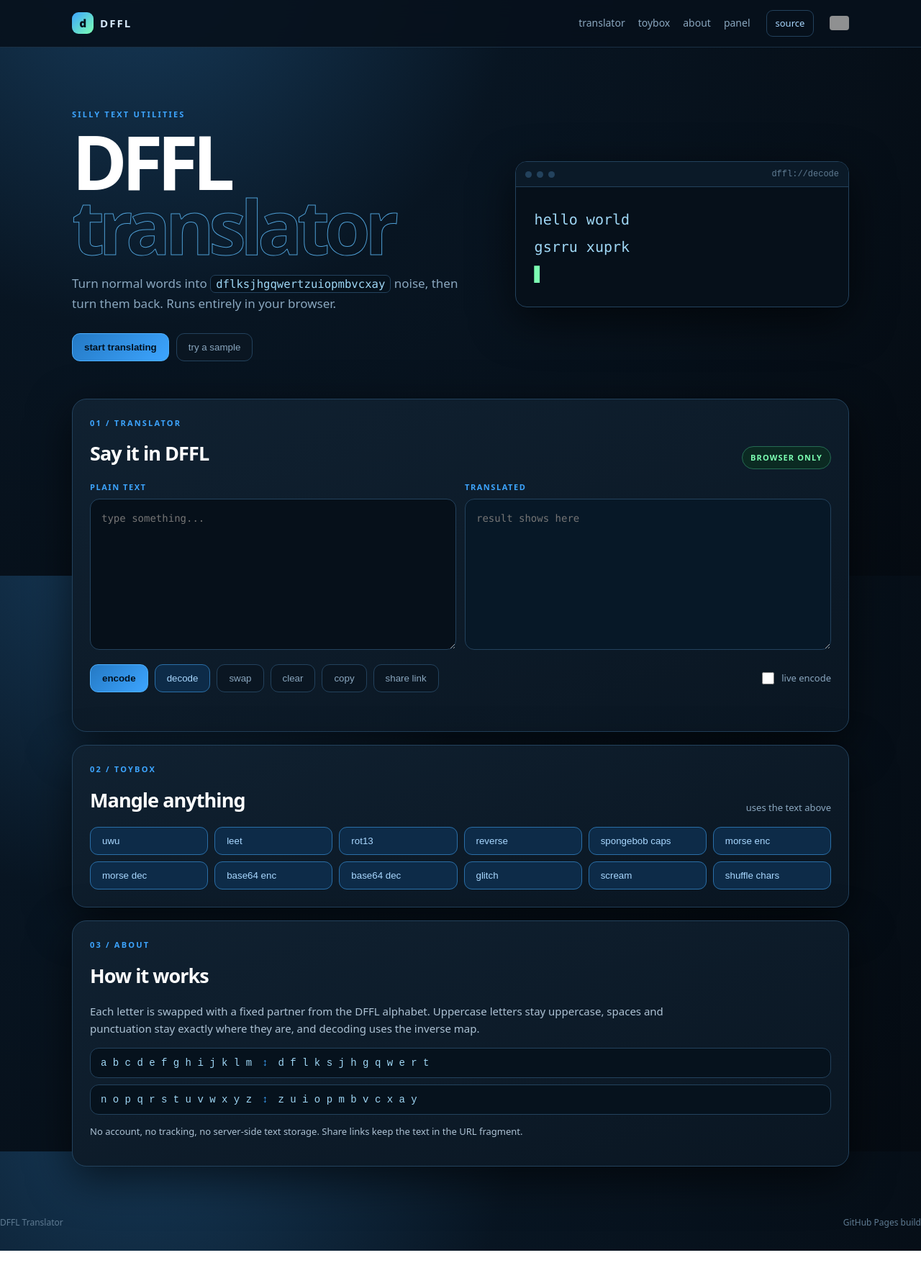
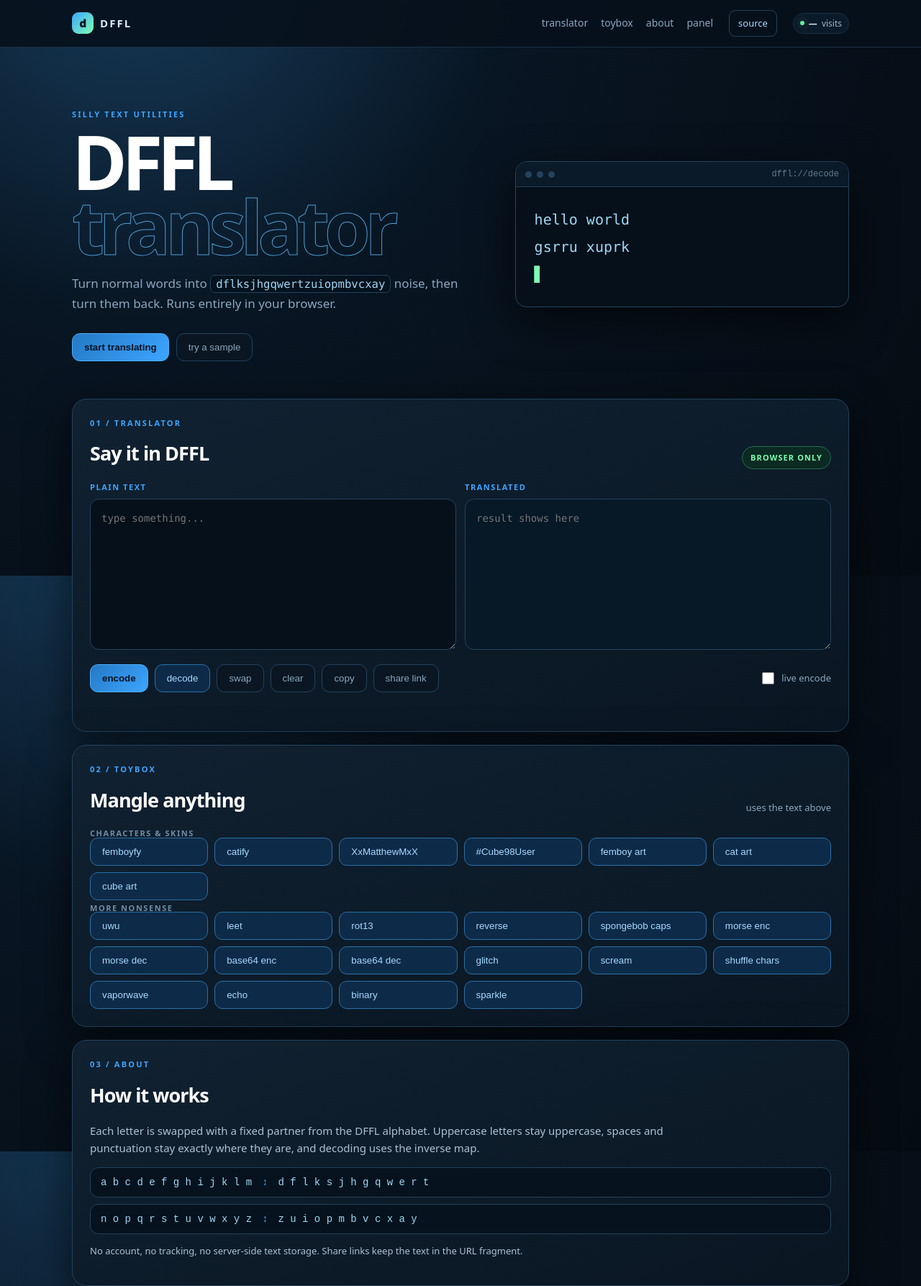
Before and after one commit to olda9991/dffl, a plain HTML site: page index.html in a window 1280 px wide. Shown: the top 1787 px of the page at 72% size. Before the commit the page ends 1738 px from the top, so only its background shows below. Drawn offline with Linux system fonts and the light colour scheme; no server answers; grey boxes are pictures that could not be loaded.

Commit message:
Add themed toys and live visitor count

```diff
--- a/app.js
+++ b/app.js
@@ -6,6 +6,12 @@ for(let i=0;i<26;i++){ENC[PLAIN[i]]=DFFL[i];DEC[DFFL[i]]=PLAIN[i];}
 const MORSE={A:'.-',B:'-...',C:'-.-.',D:'-..',E:'.',F:'..-.',G:'--.',H:'....',I:'..',J:'.---',K:'-.-',L:'.-..',M:'--',N:'-.',O:'---',P:'.--.',Q:'--.-',R:'.-.',S:'...',T:'-',U:'..-',V:'...-',W:'.--',X:'-..-',Y:'-.--',Z:'--..',0:'-----',1:'.----',2:'..---',3:'...--',4:'....-',5:'.....',6:'-....',7:'--...',8:'---..',9:'----.'};
 const MORSE_REV={};
 for(const k in MORSE)MORSE_REV[MORSE[k]]=k;
+const ART={
+femboy:'(◕‿◕) つ♡⊂\n  /\\_/\\\n ( o.o )\n  > ^ <\n femboy mode: active',
+cat:' /\\_/\\\n( o.o )\n > ^ <\n nya~ :3\n certified cat',
+matthew:'  ______\n / Xx  \\\n|Matthew|\n \\__X__/\n XxMatthewMxX',
+cube:'[Cube98]\n[ 98  ]\n[ USER ]\n #Cube98User'
+};
 const source=document.getElementById('source');
 const output=document.getElementById('output');
 const status=document.getElementById('status');
@@ -18,8 +24,16 @@ function swap(){source.value=output.value;output.value='';lastSource='';source.f
 function clearAll(){source.value='';output.value='';lastSource='';history.replaceState(null,'',location.pathname);source.focus();}
 function loadSample(){source.value='dffl makes normal text look cursed';dfflTranslate(true);source.focus();}
 function shuffled(s){const a=s.split('');for(let i=a.length-1;i>0;i--){const j=Math.floor(Math.random()*(i+1));const t=a[i];a[i]=a[j];a[j]=t;}return a.join('');}
-function toy(kind){const s=source.value;if(!s){say('type something first');return;}let o=s;
-if(kind==='uwu')o=s.replace(/(?:th|r|l)/gi,m=>m.toLowerCase()==='th'?'d':'w').replace(/([!?.])$/,' $1 uwu');
+const TOY_LABELS={femboy:'femboy mode',cat:'cat mode',matthew:'matthew mode',cube:'cube mode',femboyart:'femboy art',catart:'cat art',cubeart:'cube art',vapor:'vaporwave',echo:'echo',binary:'binary',sparkle:'sparkle'};
+function toy(kind){const s=source.value;const art=kind.endsWith('art');if(!s&&!art){say('type something first');return;}let o=s;
+if(kind==='femboy')o=s.replace(/(?:th|r|l)/gi,m=>m.toLowerCase()==='th'?'d':'w').replace(/\b(is|are|am)\b/gi,m=>m+', like').replace(/\s*~\s*$/,'')+' ~ (◕‿◕)';
+else if(kind==='cat')o=s.replace(/(?:th|r|l)/gi,m=>m.toLowerCase()==='th'?'d':'w').replace(/\s*~\s*$/,'')+' nya~ :3';
+else if(kind==='matthew')o='XxMatthewMxX: '+s.trim().split(/\s+/).map((w,i)=>i%2?w.toLowerCase():w.toUpperCase()).join(' ')+' [cube98]';
+else if(kind==='cube')o='#Cube98User: '+s.trim().split(/\s+/).map(w=>'['+w+']').join(' ');
+else if(kind==='femboyart')o=ART.femboy;
+else if(kind==='catart')o=ART.cat;
+else if(kind==='cubeart')o=ART.cube;
+else if(kind==='uwu')o=s.replace(/(?:th|r|l)/gi,m=>m.toLowerCase()==='th'?'d':'w').replace(/([!?.])$/,' $1 uwu');
 else if(kind==='leet')o=s.replace(/[a-z]/gi,c=>({'a':'4','e':'3','i':'1','o':'0','s':'5','t':'7'}[c.toLowerCase()]||c));
 else if(kind==='rot13')o=mapText(s,{a:'n',b:'o',c:'p',d:'q',e:'r',f:'s',g:'t',h:'u',i:'v',j:'w',k:'x',l:'y',m:'z',n:'a',o:'b',p:'c',q:'d',r:'e',s:'f',t:'g',u:'h',v:'i',w:'j',x:'k',y:'l',z:'m'});
 else if(kind==='reverse')o=s.split('').reverse().join('');
@@ -31,9 +45,13 @@ else if(kind==='unbase64'){try{o=decodeURIComponent(escape(atob(s.trim())));}cat
 else if(kind==='glitch')o=s.split('').map(c=>/\s/.test(c)?c:(Math.random()<.2?DFFL[Math.floor(Math.random()*26)]:c)).join('');
 else if(kind==='scream')o=s.toUpperCase().replace(/[.!?]*$/,'!!!');
 else if(kind==='shuffle')o=shuffled(s);
+else if(kind==='vapor')o=s.replace(/[!-~]/g,c=>String.fromCharCode(c.charCodeAt(0)+0xFEE0)).replace(/ /g,'　');
+else if(kind==='echo')o=s.trim().split(/\s+/).map(w=>w+' '+w).join(' ');
+else if(kind==='binary')o=s.split('').map(c=>c.charCodeAt(0).toString(2).padStart(8,'0')).join(' ');
+else if(kind==='sparkle')o=s.trim().split(/\s+/).map(w=>'*'+w+'*').join(' ');
 output.value=o;
 lastSource='';
-say(kind+' applied');}
+say((TOY_LABELS[kind]||kind)+' applied');}
 async function copyText(t,msg){try{await navigator.clipboard.writeText(t);say(msg);}catch(e){const a=document.createElement('textarea');a.value=t;document.body.appendChild(a);a.select();try{document.execCommand('copy');say(msg);}catch(x){say('copy failed');}a.remove();}}
 function copyResult(){if(!output.value){say('nothing to copy');return;}copyText(output.value,'copied');}
 function share(){const t=source.value||output.value;if(!t){say('nothing to share');return;}const u=new URL(location.href);u.hash='text='+encodeURIComponent(t);history.replaceState(null,'',u);copyText(u.toString(),'share link copied');}
@@ -46,3 +64,10 @@ const installBtn=document.getElementById('installBtn');
 window.addEventListener('beforeinstallprompt',e=>{e.preventDefault();installPrompt=e;if(installBtn)installBtn.hidden=false;});
 if(installBtn)installBtn.addEventListener('click',async()=>{if(!installPrompt)return;installPrompt.prompt();await installPrompt.userChoice;installPrompt=null;installBtn.hidden=true;});
 window.addEventListener('appinstalled',()=>{if(installBtn)installBtn.hidden=true;});
+const VISIT_KEY='dffl_olda9991_visits';
+const VISIT_API='https://countapi.mileshilliard.com/api/v1';
+const visitsValue=document.getElementById('visitsValue');
+async function visitRequest(path){const r=await fetch(VISIT_API+path,{cache:'no-store'});if(!r.ok)throw new Error('visit api '+r.status);const d=await r.json();return d.value;}
+async function refreshVisits(path){if(!visitsValue)return;try{visitsValue.textContent=Number(await visitRequest(path)).toLocaleString();}catch(e){if(visitsValue.textContent==='…')visitsValue.textContent='—';}}
+async function initVisits(){if(!visitsValue)return;let hit=false;try{hit=!sessionStorage.getItem('dffl_visit_counted');}catch(e){hit=true;}await refreshVisits((hit?'/hit/':'/get/')+VISIT_KEY);if(hit){try{sessionStorage.setItem('dffl_visit_counted','1');}catch(e){}}setInterval(()=>refreshVisits('/get/'+VISIT_KEY),10000);}
+initVisits();
--- a/index.html
+++ b/index.html
@@ -22,7 +22,9 @@
 <a href="panel/">panel</a>
 </nav>
 <a class="source" href="https://github.com/olda9991/dffl" rel="noreferrer">source</a>
-<img class="visits" src="https://visitor-badge.laobi.icu/badge?page_id=olda9991.dfflvisits&left_text=visits" alt="site visits" title="site visits">
+<div class="visits" id="visits" title="visits update live">
+<span class="pulse"></span><b id="visitsValue">…</b><span>visits</span>
+</div>
 </header>
 
 <main id="top">
@@ -83,6 +85,17 @@ gsrru xuprk
 </div>
 <span class="muted">uses the text above</span>
 </div>
+<div class="toy-label">characters & skins</div>
+<div class="toy-grid">
+<button onclick="toy('femboy')">femboyfy</button>
+<button onclick="toy('cat')">catify</button>
+<button onclick="toy('matthew')">XxMatthewMxX</button>
+<button onclick="toy('cube')">#Cube98User</button>
+<button onclick="toy('femboyart')">femboy art</button>
+<button onclick="toy('catart')">cat art</button>
+<button onclick="toy('cubeart')">cube art</button>
+</div>
+<div class="toy-label">more nonsense</div>
 <div class="toy-grid">
 <button onclick="toy('uwu')">uwu</button>
 <button onclick="toy('leet')">leet</button>
@@ -96,6 +109,10 @@ gsrru xuprk
 <button onclick="toy('glitch')">glitch</button>
 <button onclick="toy('scream')">scream</button>
 <button onclick="toy('shuffle')">shuffle chars</button>
+<button onclick="toy('vapor')">vaporwave</button>
+<button onclick="toy('echo')">echo</button>
+<button onclick="toy('binary')">binary</button>
+<button onclick="toy('sparkle')">sparkle</button>
 </div>
 </section>
 
--- a/styles.css
+++ b/styles.css
@@ -11,7 +11,10 @@ nav{display:flex;gap:18px;margin-left:auto;color:var(--muted);font-size:14px}
 nav a:hover{color:var(--accent)}
 .source{border:1px solid var(--line);border-radius:9px;padding:7px 12px;font-size:13px;color:#a9d8ff}
 .source:hover{border-color:var(--accent)}
-.visits{height:20px;width:auto;display:block;border-radius:4px;opacity:.9}
+.visits{display:inline-flex;align-items:center;gap:6px;padding:4px 9px;border:1px solid #1a3044;border-radius:999px;background:#0b1a29;color:#9fb6c9;font-size:12px;white-space:nowrap}
+.visits b{color:#e6f1ff;font-variant-numeric:tabular-nums}
+.pulse{width:6px;height:6px;border-radius:50%;background:#5ef2a0;box-shadow:0 0 0 0 #5ef2a099;animation:pulse 2s infinite}
+@keyframes pulse{70%{box-shadow:0 0 0 6px #5ef2a000}100%{box-shadow:0 0 0 0 #5ef2a000}}
 main{width:min(1080px,calc(100% - 32px));margin:0 auto;padding:60px 0 34px}
 .hero{display:grid;grid-template-columns:1.1fr .9fr;gap:48px;align-items:center;min-height:400px;margin-bottom:28px}
 .kicker{display:block;color:var(--accent);font-size:11px;font-weight:900;letter-spacing:.2em;text-transform:uppercase;margin-bottom:12px}
@@ -47,6 +50,7 @@ textarea[readonly]{background:#071827;color:#9fd7f5}
 .toggle{display:flex;align-items:center;gap:7px;color:var(--muted);font-size:13px;margin-left:auto}
 input[type=checkbox]{accent-color:var(--accent);width:17px;height:17px}
 .status{min-height:20px;color:var(--accent2);font-size:13px;margin-top:10px}
+.toy-label{margin:2px 0 -3px;color:#6f8ca5;font-size:11px;font-weight:700;letter-spacing:.14em;text-transform:uppercase}
 .toy-grid{display:grid;grid-template-columns:repeat(auto-fit,minmax(150px,1fr));gap:9px}
 .toy-grid button{text-align:left}
 .about p{max-width:820px;color:#adc2d4}
--- a/sw.js
+++ b/sw.js
@@ -1,4 +1,4 @@
-const CACHE='dffl-v5';
+const CACHE='dffl-v6';
 const FILES=['./','./index.html','./styles.css','./app.js','./favicon.svg','./manifest.webmanifest','./panel/','./panel/index.html','./panel/panel.css','./panel/panel.js'];
 self.addEventListener('install',e=>{e.waitUntil(caches.open(CACHE).then(c=>c.addAll(FILES)).then(()=>self.skipWaiting()));});
 self.addEventListener('activate',e=>{e.waitUntil(caches.keys().then(keys=>Promise.all(keys.filter(k=>k!==CACHE).map(k=>caches.delete(k)))).then(()=>self.clients.claim()));});
```
